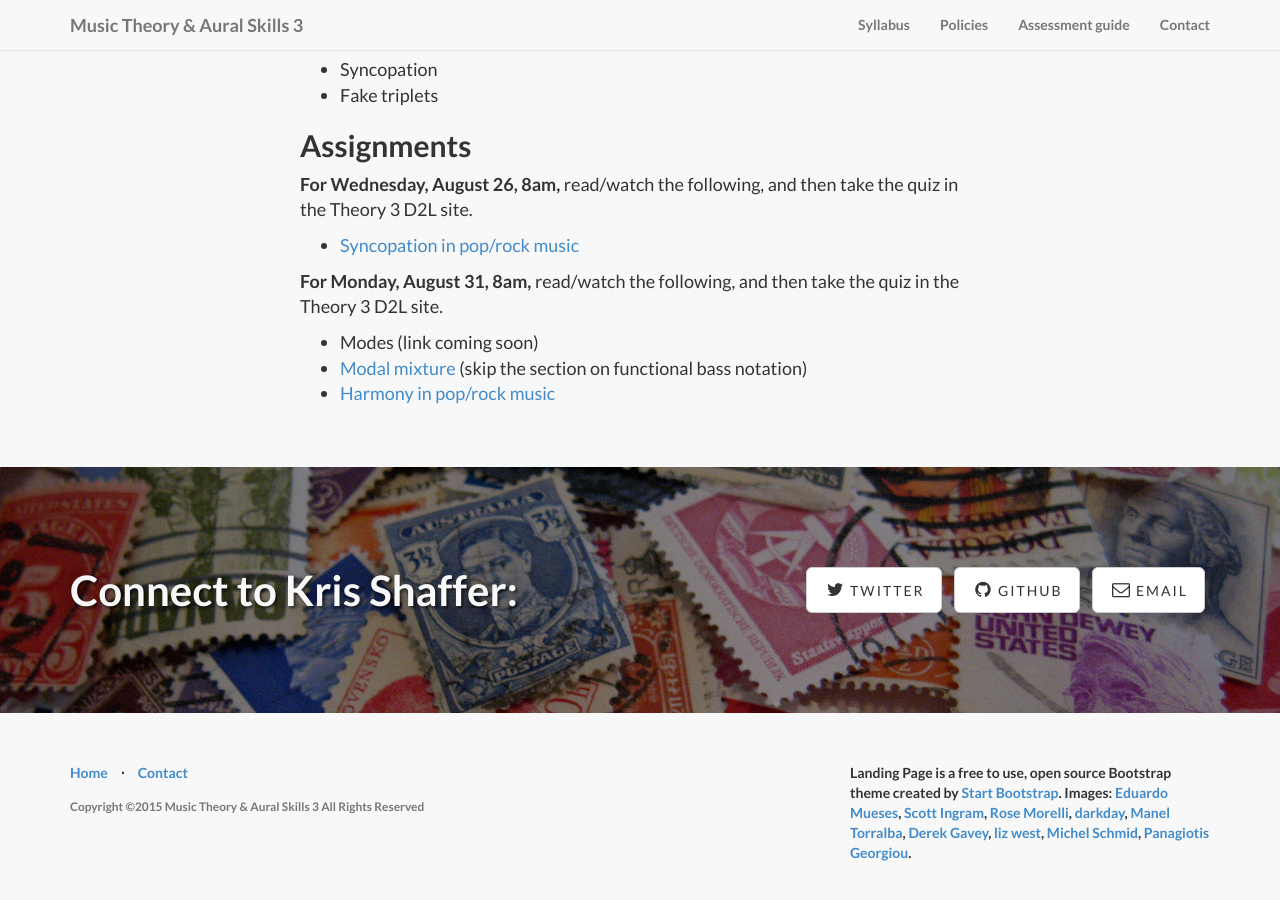
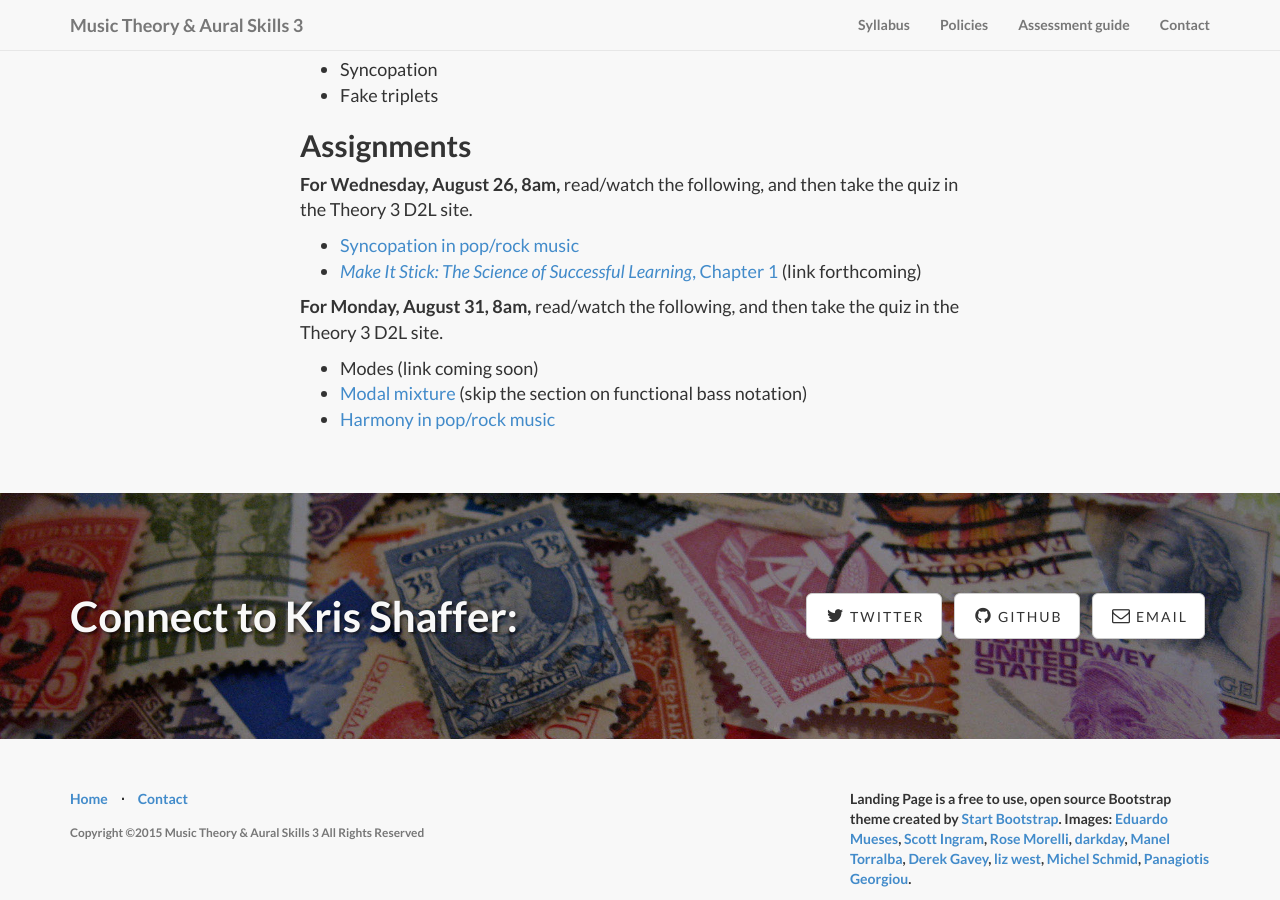
Before and after one commit to kshaffer/theory3, a Jekyll site: the page built from week1.md, in a window 1280 px wide and 900 px high, scrolled down 1061 px. Built offline with Jekyll 4.4.1, drawn with Linux system fonts in a browser that asks for light colours; nearby versions of some CDN libraries; library files that are not in the unit come from our copies.

Commit message:
week 1 update

```diff
--- a/week1.md
+++ b/week1.md
@@ -29,6 +29,7 @@ In this unit, we will explore the following core concepts:
 **For Wednesday, August 26, 8am,** read/watch the following, and then take the quiz in the Theory 3 D2L site.
 
 - [Syncopation in pop/rock music](http://openmusictheory.com/syncopation.html)
+- [*Make It Stick: The Science of Successful Learning*, Chapter 1]() (link forthcoming)
 
 **For Monday, August 31, 8am,** read/watch the following, and then take the quiz in the Theory 3 D2L site.
 
```
